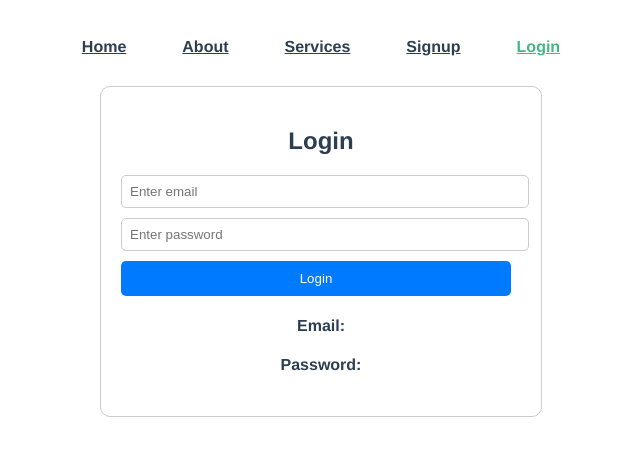
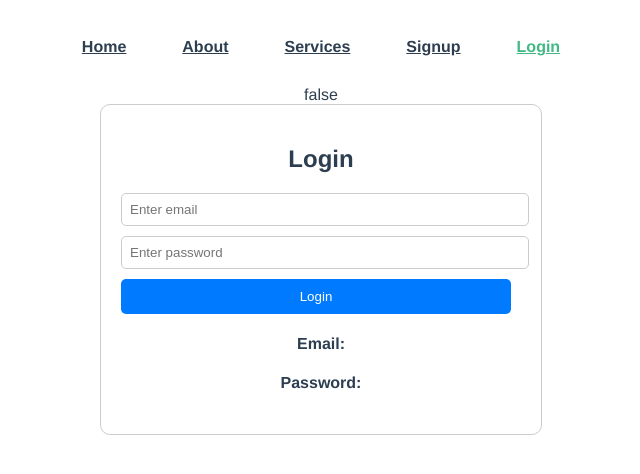
Before and after one commit to MarshahMungai/vue-class-project, a Vue app: page /login in a window 1280 px wide. Shown: the top 474 px of the page, without its empty margins (319-959 px from the left). Built offline with nearby package versions, Linux system fonts and the light colour scheme.

Commit message:
vuex and navigation guards

```diff
--- a/package.json
+++ b/package.json
@@ -11,7 +11,9 @@
     "axios": "^1.4.0",
     "core-js": "^3.8.3",
     "vue": "^3.2.13",
-    "vue-router": "^4.0.3"
+    "vue-router": "^4.0.3",
+    "vuetify": "^3.3.10",
+    "vuex": "^4.0.0"
   },
   "devDependencies": {
     "@babel/core": "^7.12.16",
@@ -19,6 +21,7 @@
     "@vue/cli-plugin-babel": "~5.0.0",
     "@vue/cli-plugin-eslint": "~5.0.0",
     "@vue/cli-plugin-router": "~5.0.0",
+    "@vue/cli-plugin-vuex": "~5.0.0",
     "@vue/cli-service": "~5.0.0",
     "eslint": "^7.32.0",
     "eslint-plugin-vue": "^8.0.3"
--- a/src/App.vue
+++ b/src/App.vue
@@ -1,30 +1,28 @@
 <template>
   <div id="app">
     <nav>
-      <router-link to="/" v-if="!isLoggedIn">Home</router-link>
-      <router-link to="/about" v-if="!isLoggedIn">About</router-link>
-      <router-link to="/services" v-if="!isLoggedIn">Services</router-link>
-      <router-link to="/signup" v-if="!isLoggedIn">Signup</router-link>
-      <router-link to="/login" v-if="!isLoggedIn">Login</router-link>
-      <router-link to="/dashboard" v-if="isLoggedIn">Dashboard</router-link>
-      <router-link to="#" v-if="isLoggedIn">Profile</router-link>
-      <router-link to="#" v-if="isLoggedIn">Statements</router-link>
-      <router-link to="#" v-if="isLoggedIn">Reports</router-link>
-      <router-link to="/logout" v-if="isLoggedIn">Logout</router-link>
+      <router-link to="/" v-if="!store.state.isLoggedIn">Home</router-link>
+      <router-link to="/about" v-if="!store.state.isLoggedIn">About</router-link>
+      <router-link to="/services" v-if="!store.state.isLoggedIn">Services</router-link>
+      <router-link to="/signup" v-if="!store.state.isLoggedIn">Signup</router-link>
+      <router-link to="/login" v-if="!store.state.isLoggedIn">Login</router-link>
+      <router-link to="/dashboard" v-if="store.state.isLoggedIn">Dashboard</router-link>
+      <router-link to="#" v-if="store.state.isLoggedIn">Profile</router-link>
+      <router-link to="#" v-if="store.state.isLoggedIn">Statements</router-link>
+      <router-link to="#" v-if="store.state.isLoggedIn">Reports</router-link>
+      <router-link to="#" v-if="store.state.isLoggedIn">Logout</router-link>
     </nav>
+    {{ store.state.isLoggedIn }}
     <router-view/>
   </div>
 </template>
 
-<script>
-export default {
-  computed: {
-    isLoggedIn() {
-      const authToken = localStorage.getItem('authToken');
-      return !!authToken;
-    },
-  },
-};
+<script setup>
+import { useStore } from 'vuex';
+
+const store = useStore()
+
+store.commit('setIsLoggedIn')
 </script>
 
 <style>
--- a/src/main.js
+++ b/src/main.js
@@ -1,5 +1,6 @@
 import { createApp } from 'vue'
 import App from './App.vue'
 import router from './router'
+import store from './store'
 
-createApp(App).use(router).mount('#app')
+createApp(App).use(store).use(router).mount('#app')
--- a/src/router/index.js
+++ b/src/router/index.js
@@ -1,5 +1,6 @@
 import { createRouter, createWebHistory } from 'vue-router'
 import HomeView from '../views/HomeView.vue'
+import store from '../store/index'
 
 const routes = [
   {
@@ -17,27 +18,34 @@ const routes = [
   },
   {
     path: '/services',
-     name: 'services', component: () => import ('../views/ServicesView.vue')
+    name: 'services',
+    component: () => import ('../views/ServicesView.vue')
   },
   {
     path: '/contacts',
-    name: 'contacts', component: () => import('../views/ContactsView.vue')
+    name: 'contacts',
+    component: () => import('../views/ContactsView.vue')
   },
   {
     path: '/signup',
-    name: 'signup', component: () => import('../views/SignupView.vue')
+    name: 'signup',
+    component: () => import('../views/SignupView.vue')
   },
   {
     path: '/login',
-    name: 'login', component: () => import('../views/LoginView.vue')
+    name: 'login',
+    component: () => import('../views/LoginView.vue')
   },
   {
     path: '/verify',
-    name: 'verify', component: () => import('../views/VerifyView.vue')
+    name: 'verify',
+    component: () => import('../views/VerifyView.vue')
   },
   {
     path: '/dashboard',
-    name: 'dashboard', component: () => import('../views/DashboardView.vue')
+    name: 'dashboard',
+    component: () => import('../views/DashboardView.vue'),
+    meta: { isLoggedIn: true }
   }
 ]
 
@@ -46,4 +54,19 @@ const router = createRouter({
   routes
 })
 
+router.beforeEach((to, from, next) => {
+  store.dispatch('setIsLoggedInFromLocalStorage'); // Call an action to set the isLoggedIn state from localStorage
+
+  const isLoggedIn = store.state.isLoggedIn;
+
+  if (to.meta.isLoggedIn && !isLoggedIn) {
+    next('/login');
+  } else if (!to.meta.isLoggedIn && isLoggedIn) {
+    next('/dashboard');
+  } else {
+    next();
+  }
+});
+
+
 export default router
--- /dev/null
+++ b/src/store/index.js
@@ -0,0 +1,26 @@
+import { createStore } from 'vuex'
+
+export default createStore({
+  state: {
+    isLoggedIn: false  },
+  getters: {
+
+  },
+  mutations: {
+    setIsLoggedIn(state, isLoggedIn) {
+      state.isLoggedIn = isLoggedIn;
+    },
+  },
+  actions: {
+    setIsLoggedInFromLocalStorage({ commit }) {
+      const token = localStorage.getItem('auth-token');
+      if (token) {
+        commit('setIsLoggedIn', true);
+      } else {
+        commit('setIsLoggedIn', false);
+      }
+    },
+  },
+  modules: {
+  }
+})
--- a/src/views/LoginView.vue
+++ b/src/views/LoginView.vue
@@ -23,6 +23,10 @@
 import { ref } from 'vue';
 import axios from 'axios';
 import router from '../router';
+// import { useStore } from 'vuex';
+// import { useRouter } from 'vue-router';
+// const router = useRouter()
+// const store = useStore();
 
 export default {
   setup() {
@@ -36,15 +40,15 @@ export default {
           password: password.value,
         });
 
-        // Handle the API response here (You can add success messages if needed)
-        console.log(response.data);
-
         // Store the token in local storage
         const token = response.data.token;
-        localStorage.setItem('authToken', token);
+        localStorage.setItem('auth-token', token);
+
+        // Set the isLoggedIn state to true
+        // store.commit('setIsLoggedIn', true);
 
         // Redirect to the DashboardView.vue after successful login
-        router.push('/dashboard');
+        router.push({ name: 'dashboard' });
       } catch (error) {
         // Handle the API error here
         alert('Login failed. Please check your email and password.');
@@ -54,6 +58,7 @@ export default {
     return { email, password, login };
   },
 };
+
 </script>
 
 <style scoped>
```
Also changed, not shown: src/views/DashboardView.vue (+0 -23 lines), 1 other file (tests, documents, lock files or other folders).
